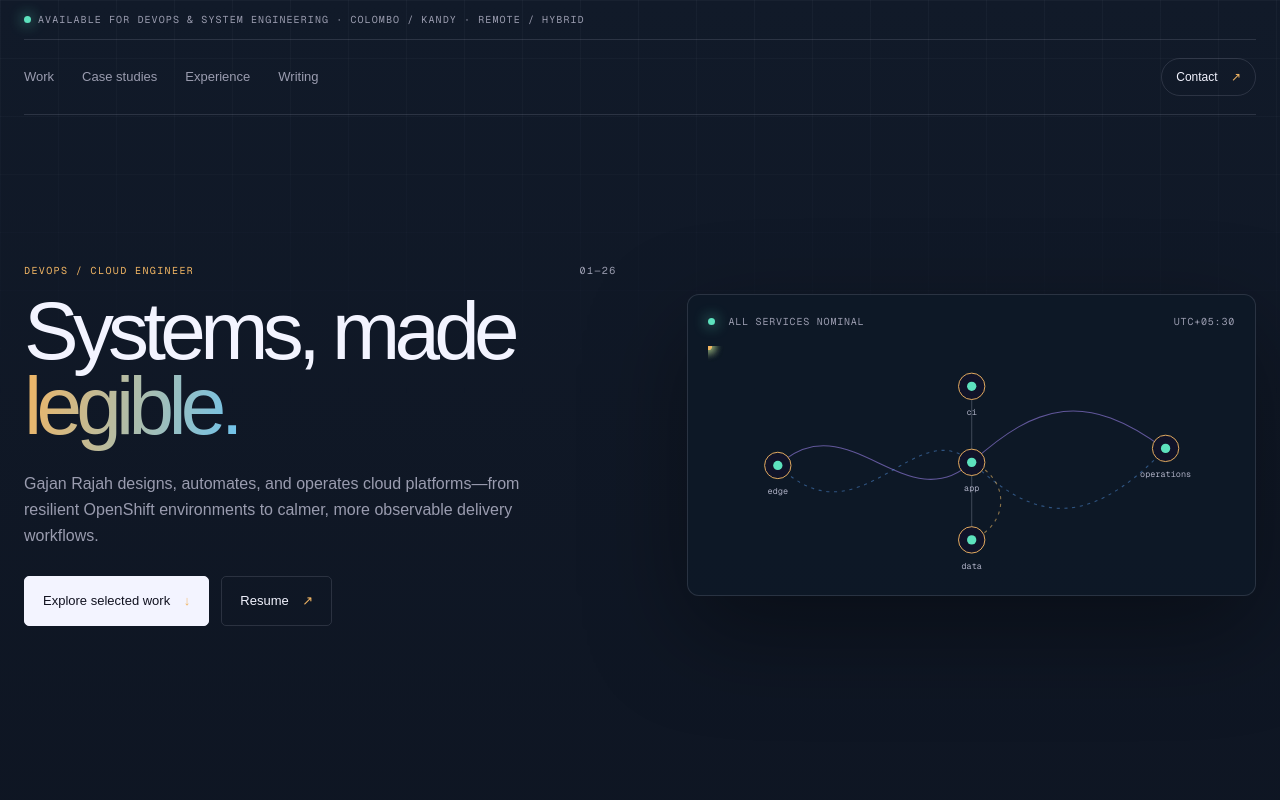
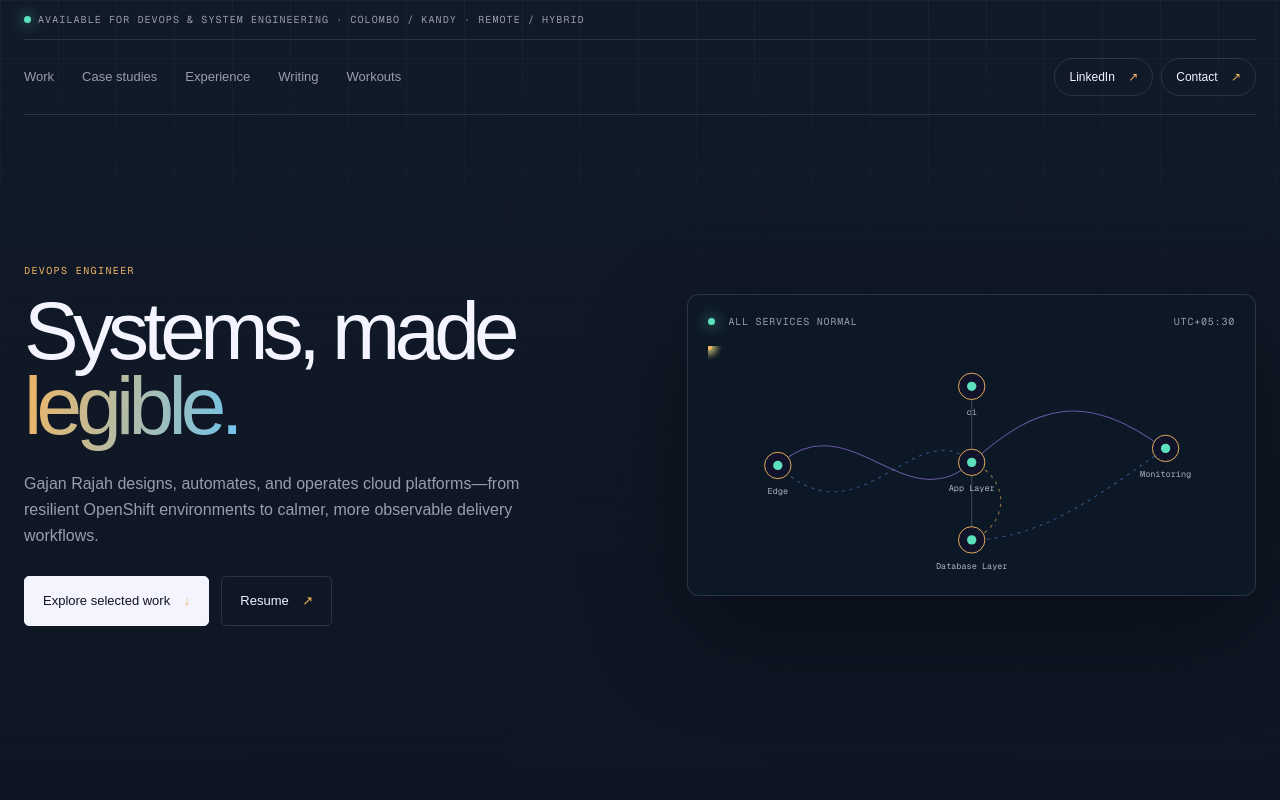
Before and after one commit to trikto/portfolio, a Next.js app: page / in a window 1280 px wide. Shown: the top 800 px of the page. Built offline with nearby package versions, Linux system fonts and the light colour scheme.

Commit message:
Refine prototype topology labels and navigation

```diff
--- a/app/page.tsx
+++ b/app/page.tsx
@@ -20,10 +20,11 @@ function Topology() {
   return (
     <svg className="topology" viewBox="0 0 680 300" role="img" aria-label="Abstract infrastructure topology with healthy services">
       <path className="topology-line line-one" d="M90 154 C180 70 255 227 340 150 S488 58 588 132" />
-      <path className="topology-line line-two" d="M92 155 C195 257 268 84 340 150 S481 248 590 132" />
+      <path className="topology-line line-two" d="M92 155 C195 257 268 84 340 150" />
       <path className="topology-line line-three" d="M340 150 L340 52 M340 150 L340 250" />
       <path className="topology-line line-four" d="M340 150 C390 170 390 230 340 250" />
-      {[[90,154,"edge"],[340,52,"ci"],[340,150,"app"],[340,250,"data"],[590,132,"operations"]].map(([x,y,name]) => (
+      <path className="topology-line line-five" d="M340 250 C430 250 510 188 590 132" />
+      {[[90,154,"Edge"],[340,52,"ci"],[340,150,"App Layer"],[340,250,"Database Layer"],[590,132,"Monitoring"]].map(([x,y,name]) => (
         <g className="topology-node" key={String(name)} transform={`translate(${x} ${y})`}>
           <circle r="17" /><circle className="node-core" r="6" /><text y="37">{name}</text>
         </g>
@@ -32,7 +33,9 @@ function Topology() {
       <circle className="topology-packet packet-two" r="4"><animateMotion dur="7s" repeatCount="indefinite" path="M340 150 C268 84 195 257 92 155" /></circle>
       <circle className="topology-packet packet-ci" r="5"><animateMotion dur="5s" repeatCount="indefinite" path="M340 52 L340 150" /></circle>
       <circle className="topology-packet packet-amber" r="5"><animateMotion dur="2s" begin="-1.5s" repeatCount="indefinite" path="M340 250 C390 230 390 170 340 150" /></circle>
-      <circle className="topology-packet packet-amber" r="5"><animateMotion dur="2s" begin="-0.5s" repeatCount="indefinite" path="M340 150 C390 170 390 230 340 250" /></circle>
+      <circle className="topology-packet packet-amber" r="5"><animateMotion dur="2s" begin="-0.5s" repeatCount="indefinite" path="M340 150 L340 250" /></circle>
+      <circle className="topology-packet packet-amber" r="5"><animateMotion dur="2s" begin="-1s" repeatCount="indefinite" path="M340 150 S488 58 588 132" /></circle>
+      <circle className="topology-packet packet-amber" r="5"><animateMotion dur="2s" begin="-1.5s" repeatCount="indefinite" path="M340 250 C430 250 510 188 590 132" /></circle>
     </svg>
   );
 }
@@ -44,13 +47,13 @@ export default function Home() {
     <main className="site concept-cloud">
       <div className="utility"><span className="pulse" /> AVAILABLE FOR PLATFORM & RELIABILITY WORK <span> · </span> COLOMBO, LK</div>
       <header className="nav">
-        <nav aria-label="Primary navigation"><a href="#work">Work</a><a href="#cases">Case studies</a><a href="#about">Experience</a><a href="#writing">Writing</a></nav>
-        <a className="contact-link" href="mailto:gajanrajah@protonmail.com">Contact <span>↗</span></a>
+        <nav aria-label="Primary navigation"><a href="#work">Work</a><a href="#cases">Case studies</a><a href="#about">Experience</a><a href="#writing">Writing</a><a href="https://docs.google.com/spreadsheets/d/10q8vRpSrqYr7Rvx2kRfwmF9hYMBTWow8cd2c_xWUFRw" target="_blank" rel="noreferrer">Workouts</a></nav>
+        <div className="nav-actions"><a className="contact-link" href="http://www.linkedin.com/in/gajanrajah" target="_blank" rel="noreferrer">LinkedIn <span>↗</span></a><a className="contact-link" href="mailto:gajanrajah@protonmail.com">Contact <span>↗</span></a></div>
       </header>
 
       <section id="top" className="hero">
         <div className="hero-copy">
-          <p className="eyebrow">DEVOPS / CLOUD ENGINEER <span>01—26</span></p>
+          <p className="eyebrow">DEVOPS ENGINEER</p>
           <h1>Systems, made <em>legible.</em></h1>
           <p className="lede">Gajan Rajah designs, automates, and operates cloud platforms—from resilient OpenShift environments to calmer, more observable delivery workflows.</p>
           <div className="hero-actions">
@@ -79,5 +82,5 @@ export default function Home() {
 }
 
 function HeroSystem() {
-  return <div className="hero-system"><div className="system-title"><span className="status"><i /> ALL SERVICES NOMINAL</span><span>UTC+05:30</span></div><Topology /></div>;
+  return <div className="hero-system"><div className="system-title"><span className="status"><i /> ALL SERVICES NORMAL</span><span>UTC+05:30</span></div><Topology /></div>;
 }
```
Also changed, not shown: app/globals.css.
